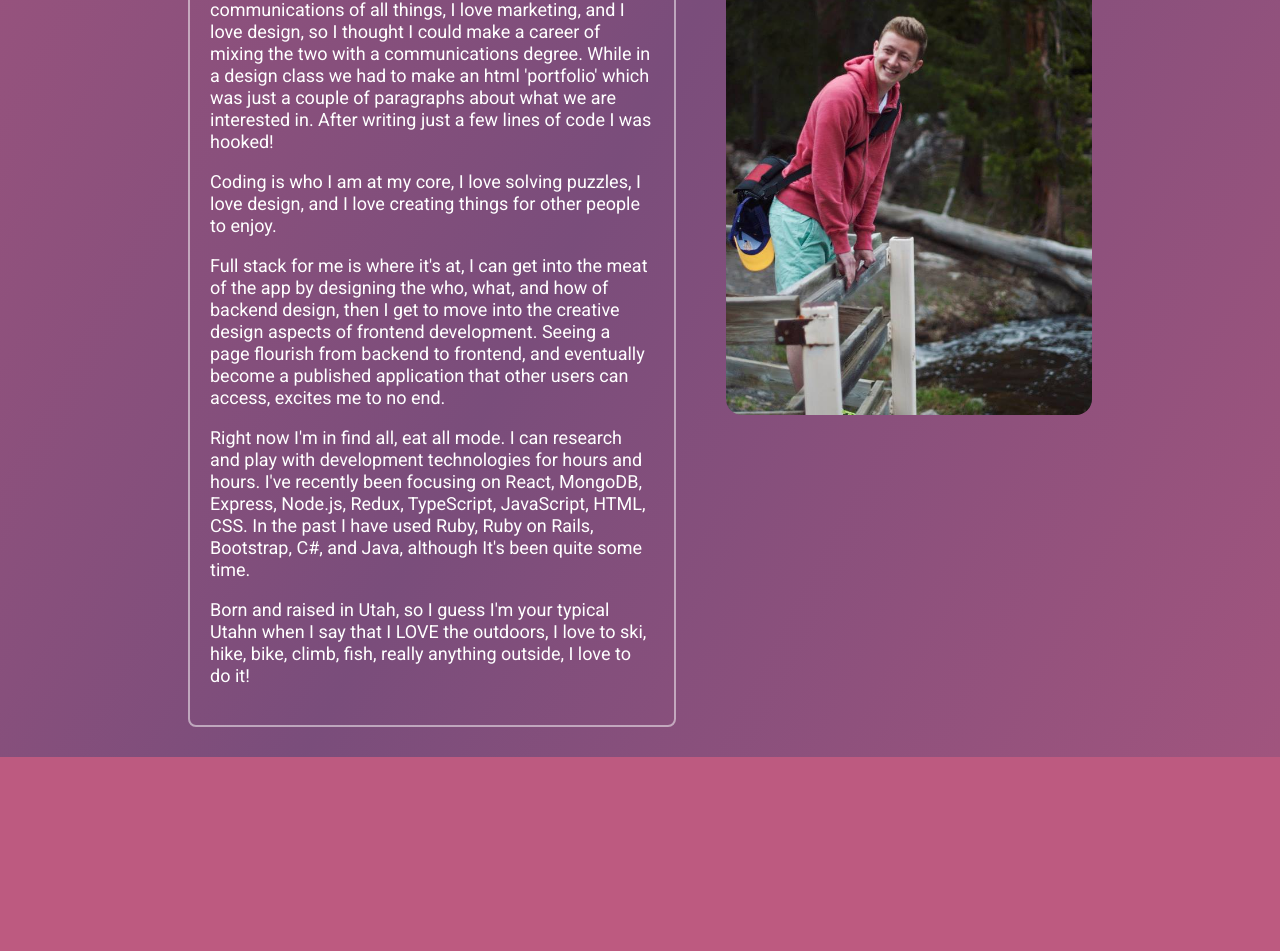
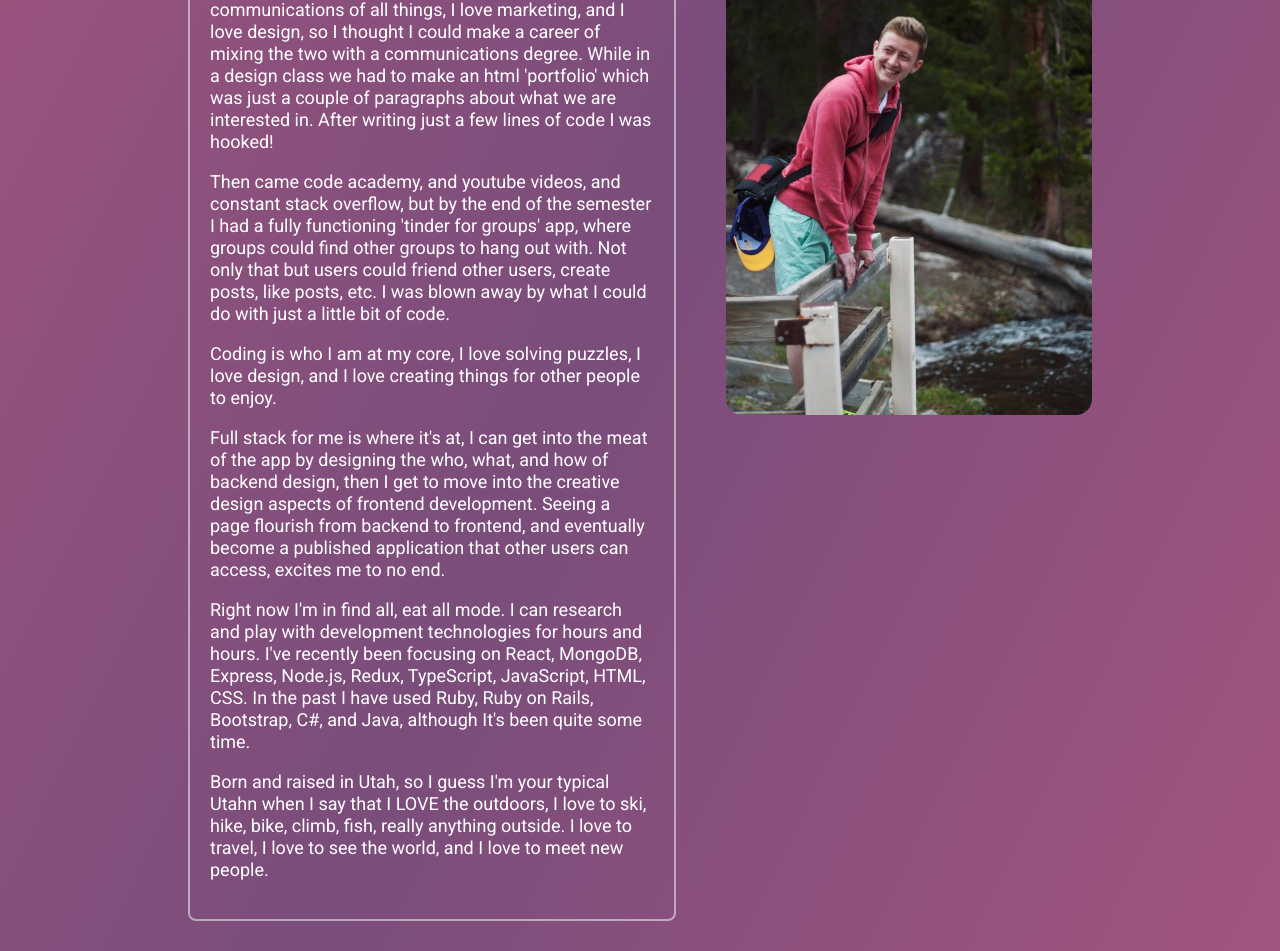
Before and after one commit to dlittle1/react-portfolio, a React (Create React App) app: page / in a window 1280 px wide. Shown: the part 1677-2628 px from the top of the page. Before the commit the page ends 2434 px from the top, so only its background shows below. Built offline with nearby package versions, Linux system fonts and the light colour scheme.

Commit message:
change about me

```diff
--- a/src/pages/About.js
+++ b/src/pages/About.js
@@ -20,6 +20,14 @@ const About = (props) => {
               html 'portfolio' which was just a couple of paragraphs about what
               we are interested in. After writing just a few lines of code I was
               hooked!
+            </p>
+            <p>
+              Then came code academy, and youtube videos, and constant stack
+              overflow, but by the end of the semester I had a fully functioning
+              'tinder for groups' app, where groups could find other groups to
+              hang out with. Not only that but users could friend other users,
+              create posts, like posts, etc. I was blown away by what I could do
+              with just a little bit of code.
             </p>
             <p>
               Coding is who I am at my core, I love solving puzzles, I love
@@ -45,7 +53,8 @@ const About = (props) => {
             <p>
               Born and raised in Utah, so I guess I'm your typical Utahn when I
               say that I LOVE the outdoors, I love to ski, hike, bike, climb,
-              fish, really anything outside, I love to do it!
+              fish, really anything outside. I love to travel, I love to see the
+              world, and I love to meet new people.
             </p>
             <div id='about'></div>
           </div>
```
